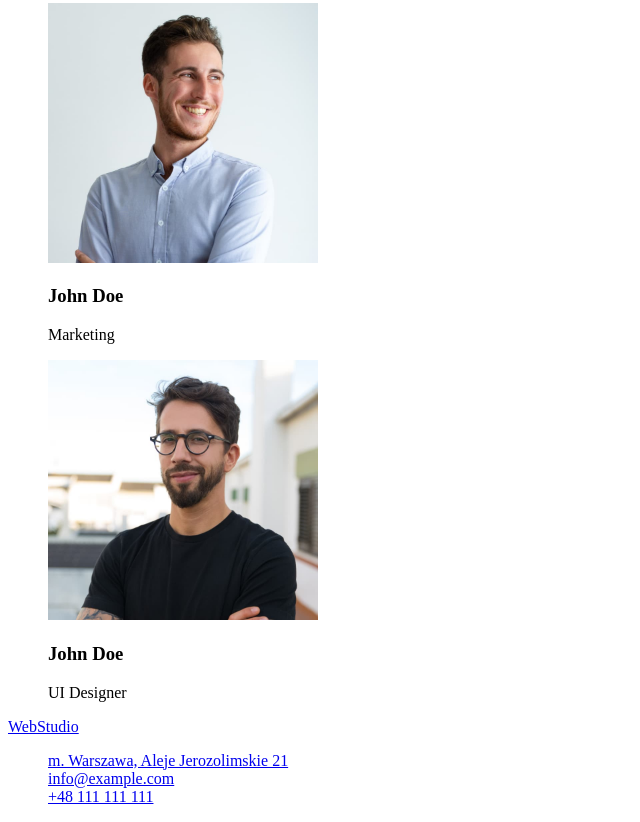
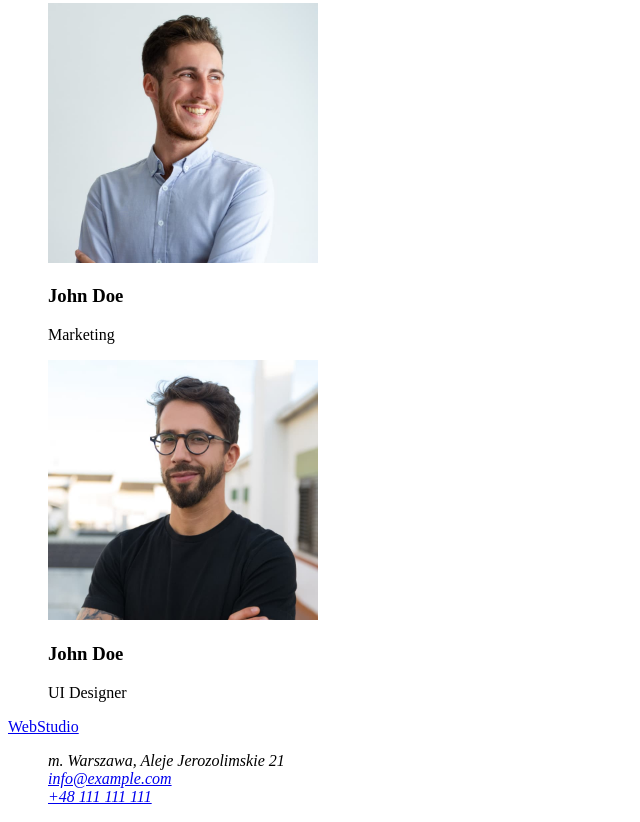
Before and after one commit to KonradWlodarczyk/goit-markup-hw-01, a plain HTML site: page index.html in a window 1280 px wide. Shown: the part 2208-3030 px from the top of the page, without its empty margins (0-640 px from the left). Drawn offline with Linux system fonts and the light colour scheme.

Commit message:
Drobne poprawki

```diff
--- a/index.html
+++ b/index.html
@@ -139,17 +139,13 @@
       <a href="https://konradwlodarczyk.github.io/goit-markup-hw-01/">
         WebStudio
       </a>
-      <adress>
+      <address>
         <ul type="none">
-          <li>
-            <a href="m. Warszawa, Aleje Jerozolimskie 21"
-              >m. Warszawa, Aleje Jerozolimskie 21</a
-            >
-          </li>
+          <li>m. Warszawa, Aleje Jerozolimskie 21</li>
           <li><a href="mailto:info@example.com">info@example.com</a></li>
           <li><a href="tel:+48111111111">+48 111 111 111</a></li>
         </ul>
-      </adress>
+      </address>
     </footer>
   </body>
 </html>
```
